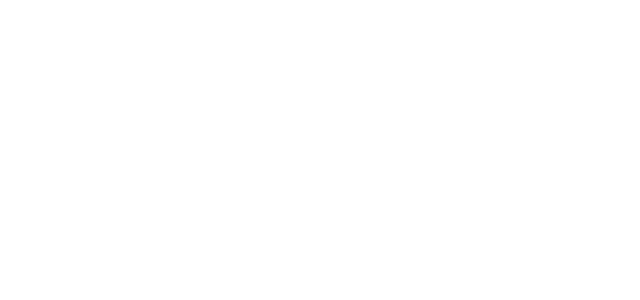
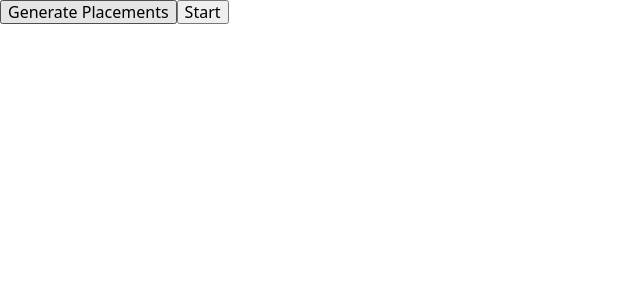
Before and after one commit to Ishm4el/conways-game-of-life, a React (Vite) app: page / in a window 1280 px wide. Shown: the top 300 px of the page, without its empty margins (0-640 px from the left). Built offline with nearby package versions, Linux system fonts and the light colour scheme.

Commit message:
Created the button controlls and the button handlers for start and pause

```diff
--- a/src/App.tsx
+++ b/src/App.tsx
@@ -1,12 +1,41 @@
 import { useEffect, useRef, useState } from "react";
 import "./App.css";
+
+type run = boolean;
+type setRun = React.Dispatch<React.SetStateAction<boolean>>;
+
+interface Controlls {
+  run: run;
+  setRun: setRun;
+}
 
 function Display() {
   return <></>;
 }
 
-function Controlls() {
-  return <></>;
+function Controlls({ run, setRun }: Controlls) {
+  const buttonStartHandler = () => {
+    setRun(true);
+  };
+
+  const buttonPauseHandler = () => {
+    setRun(false);
+  };
+
+  return (
+    <div className="controlls-container">
+      {run ? (
+        <>
+          <button onClick={buttonPauseHandler}>Pause</button>
+        </>
+      ) : (
+        <>
+          <button>Generate Placements</button>
+          <button onClick={buttonStartHandler}>Start</button>
+        </>
+      )}
+    </div>
+  );
 }
 
 export default function App() {
@@ -22,10 +51,11 @@
       clearInterval(intervalId.current);
     };
   });
+
   return (
     <>
       <Display />
-      <Controlls />
+      <Controlls run={run} setRun={setRun} />
     </>
   );
 }
```
